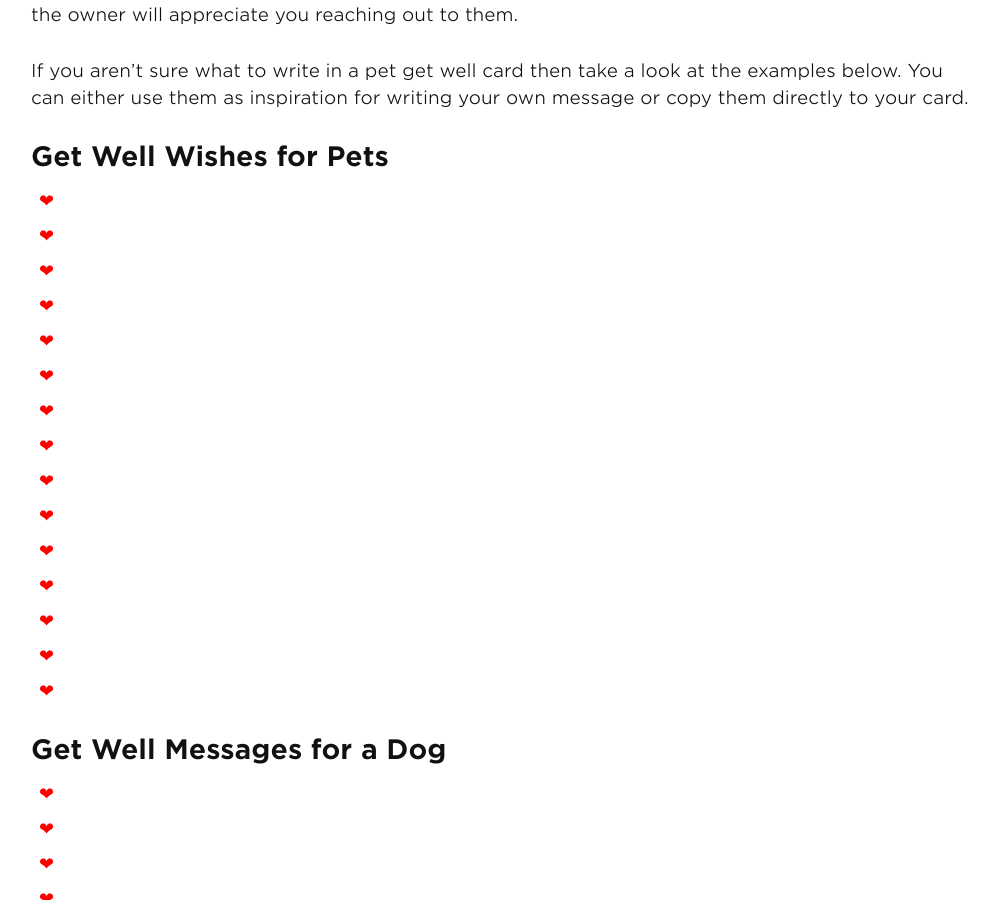
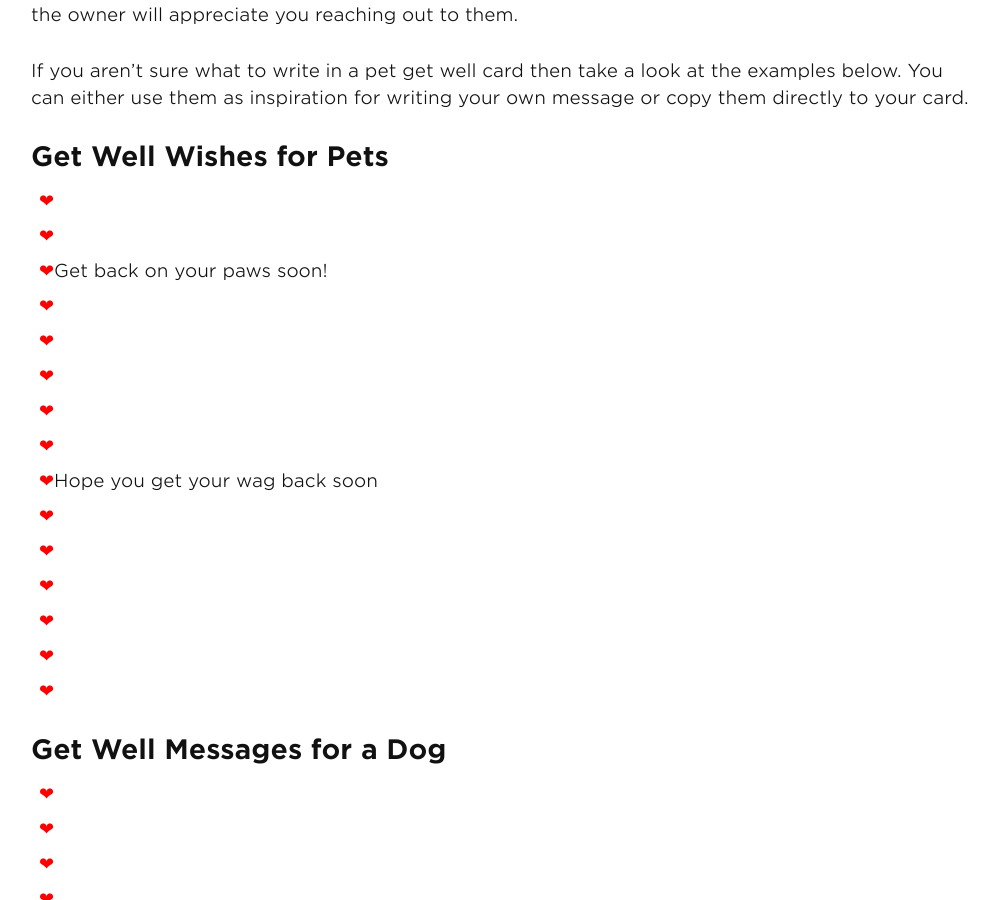
Before and after one commit to andyml123/andyml123.github.io, a Jekyll site: the page built from get-well-soon-messages-for-a-pet.md, in a window 1280 px wide and 900 px high, scrolled down 470 px. Shown: the whole window, without its empty margins (139-1138 px from the left). Built offline with Jekyll 4.4.1, drawn with Linux system fonts in a browser that asks for light colours.

Commit message:
Update get-well-soon-messages-for-a-pet.md

```diff
--- a/get-well-soon-messages-for-a-pet.md
+++ b/get-well-soon-messages-for-a-pet.md
@@ -22,13 +22,13 @@ If you aren't sure what to write in a pet get well card then take a look at the
 <ul class="heart">
 <li></li>
 <li></li>
+<li>Get back on your paws soon!</li>
 <li></li>
 <li></li>
 <li></li>
 <li></li>
 <li></li>
-<li></li>
-<li></li>
+<li>Hope you get your wag back soon</li>
 <li></li>
 <li></li>
 <li></li>
```
